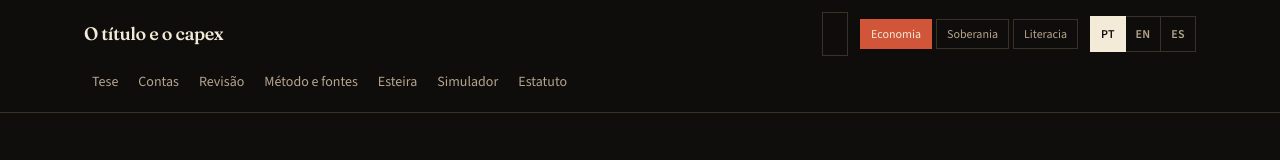
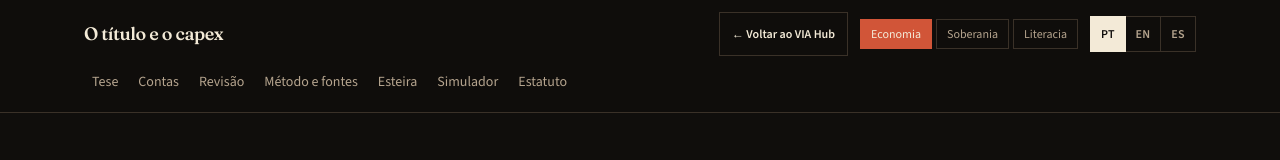
Before and after one commit to LucasHRAlmeida/capex-ia-o-esbanjamento, a React (Vite) app in the folder site/: page / in a window 1280 px wide. Shown: the top 160 px of the page. Built offline with nearby package versions, Linux system fonts and the light colour scheme.

Commit message:
fix(nav): return to VIA Hub in CAPEX site/src/i18n/pt.ts

```diff
--- a/site/src/i18n/pt.ts
+++ b/site/src/i18n/pt.ts
@@ -12,6 +12,7 @@ export const pt = {
     openSource: "Abrir fonte ↗",
     unit: "bi",
     siteTitle: "O título e o capex",
+    backToHub: "← Voltar ao VIA Hub",
   },
   nav: {
     tese: "Tese",
```
